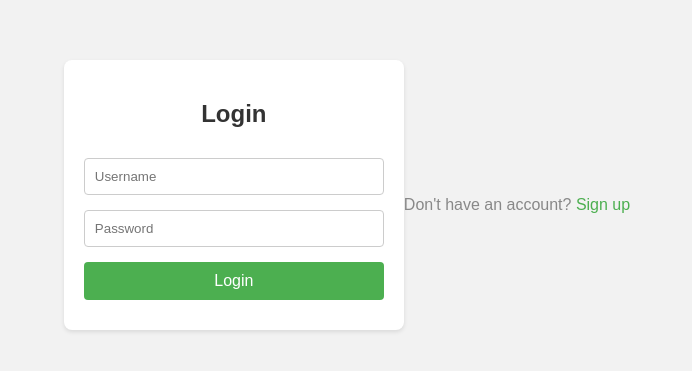
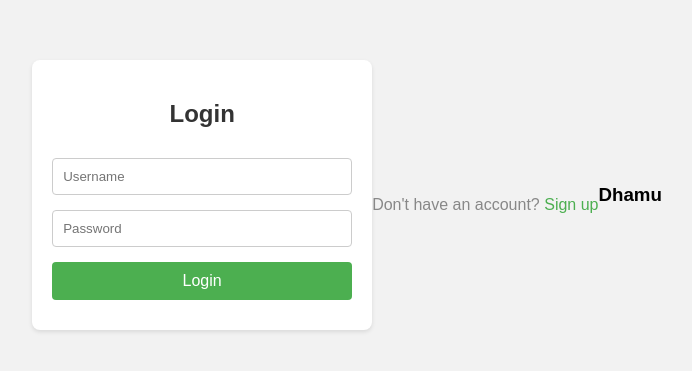
Before and after one commit to dhamu2908/Basic-Web-Pages, a plain HTML site: page index.html in a window 1280 px wide. Shown: the part 205-576 px from the top of the page, without its empty margins (293-985 px from the left). Drawn offline with Linux system fonts and the light colour scheme.

Commit message:
Update index.html

```diff
--- a/index.html
+++ b/index.html
@@ -81,5 +81,6 @@
     <div class="footer">
         <p>Don't have an account? <a href="#">Sign up</a></p>
     </div>
+    <h3>Dhamu</h3>
 </body>
 </html>
```
